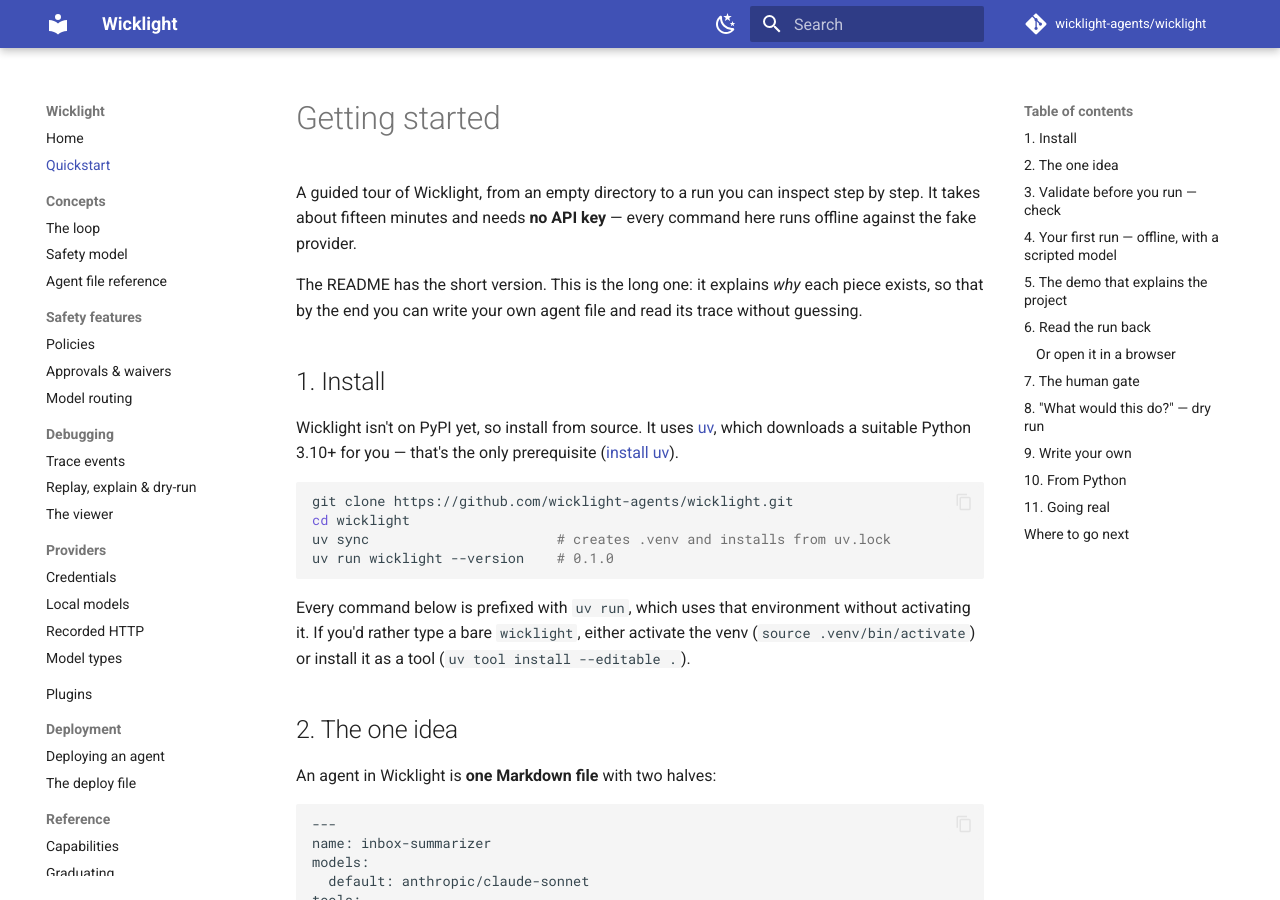
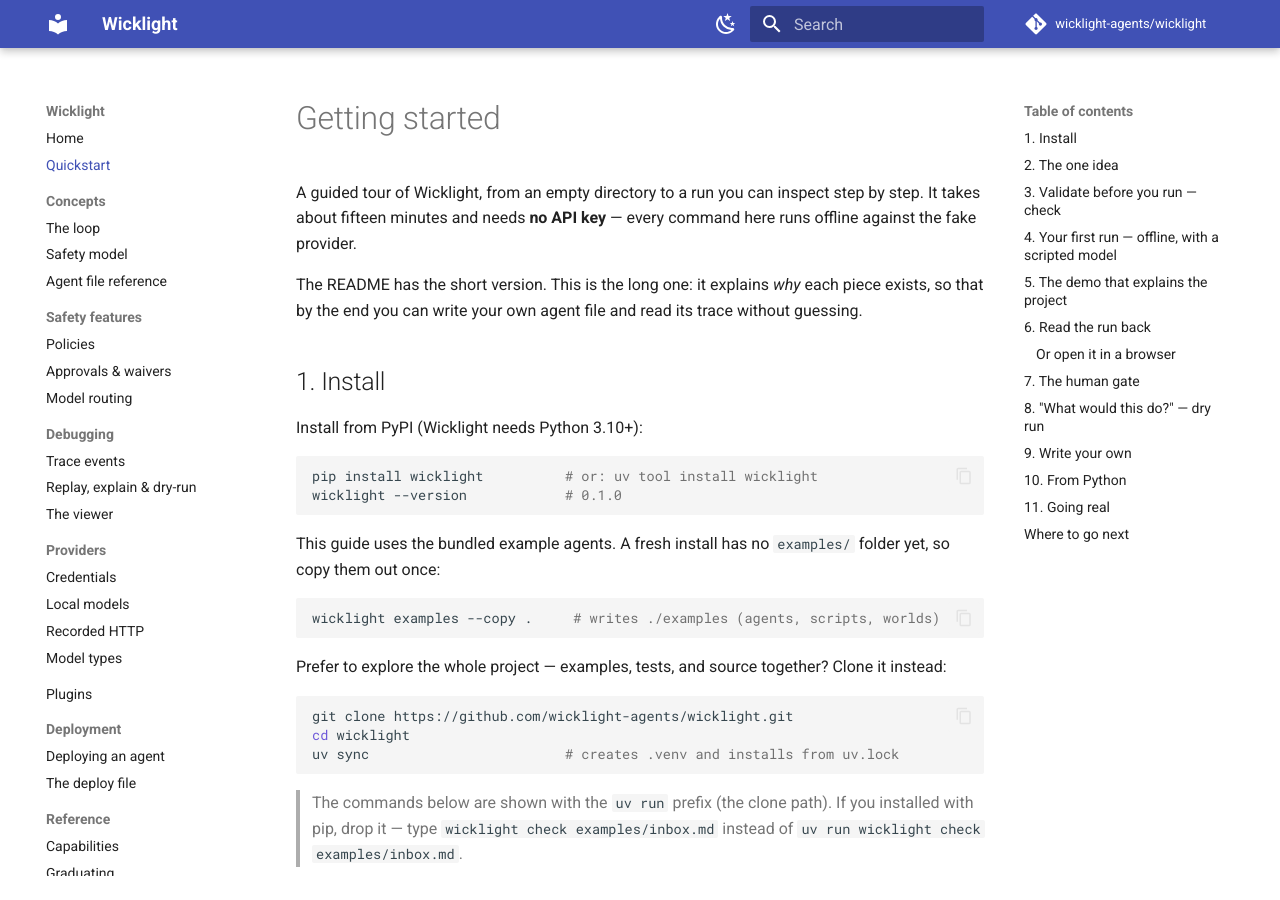
Before and after one commit to wicklight-agents/wicklight, an MkDocs documentation site: the page built from docs/getting-started.md, in a window 1280 px wide and 900 px high. Built offline with MkDocs 1.6.1 and Material for MkDocs 9.7.7, drawn with Linux system fonts in a browser that asks for light colours; comment, search, counter and statistics services are not loaded.

Commit message:
Ship examples in the wheel and lead the quickstart with pip install (DTN-263)
A `pip install wicklight` user had no examples/ folder, so the quickstart's
`wicklight run examples/inbox.md ...` could not work without cloning the repo.

- Bundle the example agents, scripts, and worlds in the wheel (hatch
  force-include -> wicklight/_examples); they stay at the repo root for dev.
- Add `wicklight examples` to list the bundled agents and `--copy DIR` to write
  the examples/ tree out (falls back to the repo root in a source checkout).
- Flip the README + getting-started quickstart to lead with `pip install
  wicklight` and `wicklight examples --copy .`; keep the clone path as the
  alternative. Changelog note.

Verified end to end from a clean wheel install: examples --copy, then the inbox
and injection demos run offline with the policy block visible.

Co-Authored-By: Claude Opus 4.8 <noreply@anthropic.com>

````diff
--- a/docs/getting-started.md
+++ b/docs/getting-started.md
@@ -10,22 +10,32 @@ trace without guessing.
 
 ## 1. Install
 
-Wicklight isn't on PyPI yet, so install from source. It uses
-[uv](https://docs.astral.sh/uv/), which downloads a suitable Python 3.10+ for
-you — that's the only prerequisite
-([install uv](https://docs.astral.sh/uv/getting-started/installation/)).
+Install from PyPI (Wicklight needs Python 3.10+):
+
+```bash
+pip install wicklight          # or: uv tool install wicklight
+wicklight --version            # 0.1.0
+```
+
+This guide uses the bundled example agents. A fresh install has no `examples/`
+folder yet, so copy them out once:
+
+```bash
+wicklight examples --copy .     # writes ./examples (agents, scripts, worlds)
+```
+
+Prefer to explore the whole project — examples, tests, and source together?
+Clone it instead:
 
 ```bash
 git clone https://github.com/wicklight-agents/wicklight.git
 cd wicklight
-uv sync                       # creates .venv and installs from uv.lock
-uv run wicklight --version    # 0.1.0
+uv sync                        # creates .venv and installs from uv.lock
 ```
 
-Every command below is prefixed with `uv run`, which uses that environment
-without activating it. If you'd rather type a bare `wicklight`, either activate
-the venv (`source .venv/bin/activate`) or install it as a tool
-(`uv tool install --editable .`).
+> The commands below are shown with the `uv run` prefix (the clone path). If you
+> installed with pip, drop it — type `wicklight check examples/inbox.md` instead
+> of `uv run wicklight check examples/inbox.md`.
 
 ## 2. The one idea
 
````
Also changed, not shown: CHANGELOG.md (+3 -2 lines), README.md (+14 -19 lines), pyproject.toml (+7 -0 lines), 2 other files.
